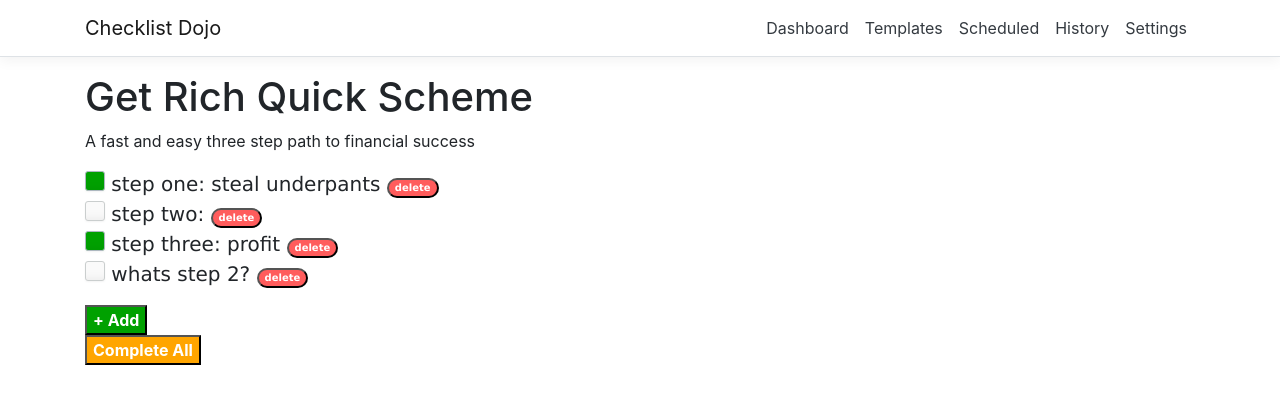
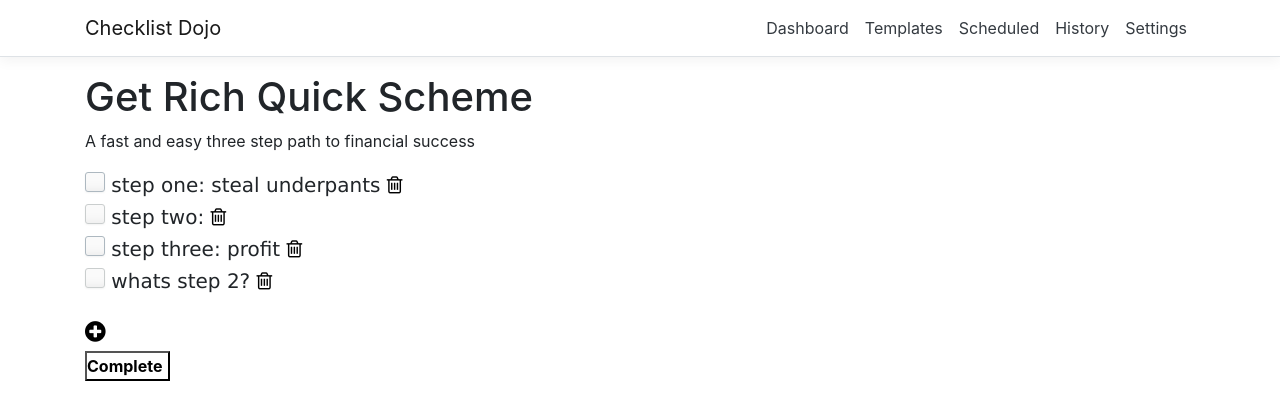
Before and after one commit to mwi-dtroyer/checklistdojo, a React (Create React App) app in the folder src/ChecklistDojo/ClientApp/: page /Checklist/some-significant-guid in a window 1280 px wide. Shown: the top 420 px of the page. Built offline with nearby package versions, Linux system fonts and the light colour scheme.

Commit message:
GH-4 - removed modal, buttons are now icons

```diff
--- a/src/ChecklistDojo/ClientApp/src/components/ChecklistInstance.css
+++ b/src/ChecklistDojo/ClientApp/src/components/ChecklistInstance.css
@@ -1,33 +1,9 @@
-#modal {
-  background-color: rgba(0, 0, 0, 0.9);
-  position: fixed;
-  left: 0;
-  right: 0;
-  bottom: 0;
-  top: 0;
-  z-index: 10;
-  display: flex;
-  justify-content: center;
-  align-items: center;
+button:focus {
+  outline: 0;
 }
-
-#modal:empty {
-  display: none;
+button {
+  padding-left: 0;
 }
-
-#modal > div {
-  background-color: white;
-  max-width: 500px;
-  padding: 15px;
-  border-radius: 5px;
-  text-align: center;
-}
-
-#modal .buttons button {
-  display: inline-block;
-  margin-right: 15px;
-}
-
 ul.undressed {
   list-style-type: none;
   padding: 0;
@@ -39,35 +15,40 @@ ul.undressed > li {
 }
 
 button.removeItem {
-  color: white;
-  background-color: rgb(255, 92, 92);
-  border-radius: 10px;
-  border-color: black;
-  padding-top: 0;
-  font-family: verdana;
-  font-size: 10px;
-  font-weight: bold;
+  background-color: white;
+  border: none;
+}
+
+button.removeItem * {
+  cursor: pointer;
+  pointer-events: none;
 }
 
 button.accept {
-  color: white;
-  background-color: rgb(0, 161, 0);
-  border-color: black;
-  font-weight: bold;
+  background-color: white;
+  border: none;
+  font-size: 1.5em;
+}
+
+button.accept * {
+  cursor: pointer;
+  pointer-events: none;
 }
 
 button.careful {
-  color: white;
-  background-color: orange;
+  background-color: white;
   border-color: black;
   font-weight: bold;
 }
 
 button.decline {
-  color: white;
-  background-color: rgb(255, 92, 92);
-  border-color: black;
-  font-weight: bold;
+  background-color: white;
+  border: none;
+  font-size: 1.5em;
+}
+button.decline * {
+  cursor: pointer;
+  pointer-events: none;
 }
 
 input.fancyCheck {
@@ -89,7 +70,6 @@ input.fancyCheck:checked:active {
 }
 
 input.fancyCheck:checked {
-  background-color: rgb(0, 161, 0);
   border: 1px solid #adb8c0;
   box-shadow: 0 1px 2px rgba(0, 0, 0, 0.05),
     inset 0px -15px 10px -12px rgba(0, 0, 0, 0.05),
--- a/src/ChecklistDojo/ClientApp/src/components/ChecklistInstance.js
+++ b/src/ChecklistDojo/ClientApp/src/components/ChecklistInstance.js
@@ -1,7 +1,6 @@
 import React, { Component } from "react";
 import ChecklistItem from "./ChecklistItem";
 import "./ChecklistInstance.css";
-import Modal from "./modal";
 
 export default class ChecklistInstance extends Component {
   displayName = ChecklistInstance.name;
@@ -13,8 +12,6 @@ export default class ChecklistInstance extends Component {
     // the metadata we'll need for database idos, user idos, etc
     this.state = {
       addItem: false,
-      showModal: false,
-      deleteKey: null,
       title: "Get Rich Quick Scheme",
       description: "A fast and easy three step path to financial success",
       items: [
@@ -25,12 +22,7 @@ export default class ChecklistInstance extends Component {
       ]
     };
   }
-  toggleModal = event => {
-    this.setState({
-      showModal: !this.state.showModal,
-      deleteKey: event.target.name
-    });
-  };
+
   handleListItemCheck = event => {
     var items = this.state.items;
     items[event.target.name].checked = event.target.checked;
@@ -45,16 +37,13 @@ export default class ChecklistInstance extends Component {
     });
   };
 
-  handleListItemDelete = () => {
+  handleListItemDelete = event => {
     var items = this.state.items;
-    var key = this.state.deleteKey;
     items = items.filter(function(value) {
-      return value.key != key;
+      return value.key != event.target.name;
     });
     this.setState({
-      items: items,
-      deleteKey: null,
-      showModal: !this.state.showModal
+      items: items
     });
   };
 
@@ -72,7 +61,7 @@ export default class ChecklistInstance extends Component {
     });
   };
 
-  handleListItemSubmit = event => {
+  handleListItemKeyPress = event => {
     var keypressed = event.keyCode || event.which;
     if (keypressed === 13) {
       var items = this.state.items;
@@ -89,10 +78,28 @@ export default class ChecklistInstance extends Component {
       });
     }
   };
+  handleListItemSubmit = () => {
+    var items = this.state.items;
+    items.push({
+      key: items.length,
+      text: document.getElementById("newCheckListItem").value,
+      checked: false
+    });
+    document.getElementById("newCheckListItem").value = "";
+
+    this.setState({
+      items: items,
+      addItem: false
+    });
+  };
   render() {
     const { title, description, items, addItem, showModal } = this.state;
     return (
       <div>
+        <link
+          rel="stylesheet"
+          href="https://maxcdn.bootstrapcdn.com/font-awesome/4.7.0/css/font-awesome.min.css"
+        />
         <h1>{title}</h1>
         <p>{description}</p>
         <ul className="undressed">
@@ -103,16 +110,17 @@ export default class ChecklistInstance extends Component {
               name={i.key}
               key={i.key}
               onCheck={this.handleListItemCheck}
-              toggleModal={this.toggleModal}
+              deleteItem={this.handleListItemDelete}
             />
           ))}
           {addItem ? (
             <li>
-              <input type="checkbox" disabled="true" />{" "}
+              <input className="fancyCheck" type="checkbox" disabled={true} />{" "}
               <input
+                id="newCheckListItem"
                 type="text"
                 placeholder="Press Enter When Done"
-                onKeyDown={this.handleListItemSubmit}
+                onKeyDown={this.handleListItemKeyPress}
               />
             </li>
           ) : null}
@@ -120,13 +128,18 @@ export default class ChecklistInstance extends Component {
 
         <div id="header-content">
           {addItem ? (
-            <button className="decline" onClick={this.handleListItemCancle}>
-              Cancle
-            </button>
+            <div>
+              <button className="decline" onClick={this.handleListItemCancle}>
+                <i class="fa fa-ban" aria-hidden="true" />
+              </button>
+              <button className="accept" onClick={this.handleListItemSubmit}>
+                <i class="fa fa-plus-circle" aria-hidden="true" />
+              </button>
+            </div>
           ) : (
             <div>
               <button className="accept" onClick={this.handleListItemAdd}>
-                + Add
+                <i class="fa fa-plus-circle" aria-hidden="true" />
               </button>
               <br />
               {items.length > 0 ? (
@@ -134,23 +147,12 @@ export default class ChecklistInstance extends Component {
                   className="careful"
                   onClick={this.handleListItemCompleteAll}
                 >
-                  Complete All
+                  Complete
                 </button>
               ) : null}
             </div>
           )}
         </div>
-        {showModal ? (
-          <Modal>
-            <h1>You are about to remove an item from the list!</h1>
-            <button className="decline" onClick={this.handleListItemDelete}>
-              Remove
-            </button>{" "}
-            <button className="accept" onClick={this.toggleModal}>
-              Keep
-            </button>
-          </Modal>
-        ) : null}
       </div>
     );
   }
--- a/src/ChecklistDojo/ClientApp/src/components/ChecklistItem.js
+++ b/src/ChecklistDojo/ClientApp/src/components/ChecklistItem.js
@@ -6,7 +6,7 @@ export default ({
   checked,
   onCheck,
   text,
-  toggleModal
+  deleteItem
 }) => (
   <li>
     <input
@@ -17,8 +17,8 @@ export default ({
       onChange={onCheck}
     />{" "}
     {text} {"   "}
-    <button className="removeItem" name={name} onClick={toggleModal}>
-      delete
+    <button className="removeItem" name={name} onClick={deleteItem}>
+      <i class="fa fa-trash-o" aria-hidden="true" />
     </button>
   </li>
 );
```
